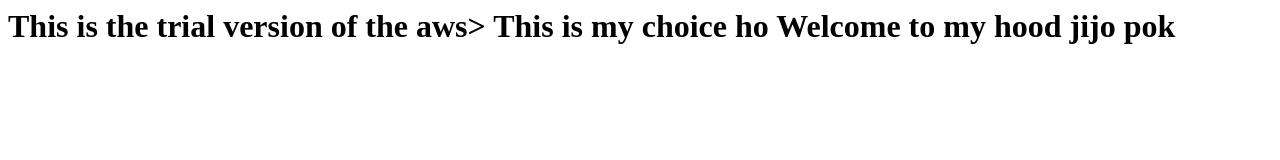
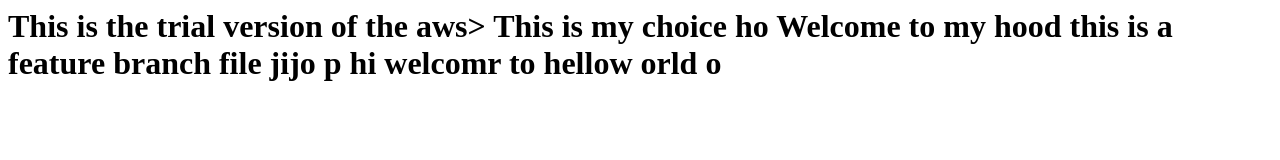
Before and after one commit to arpansaini/Test2, a plain HTML site: page index.html in a window 1280 px wide. Drawn offline with Linux system fonts and the light colour scheme.

Commit message:
changes done by saini

```diff
--- a/index.html
+++ b/index.html
@@ -1,6 +1,7 @@
 <h1> This is the trial version of the aws>
 This is my choice ho
 Welcome to my hood
-
+this is a feature branch file
 jijo
-pok
+p
+hi welcomr to hellow orld o
```
